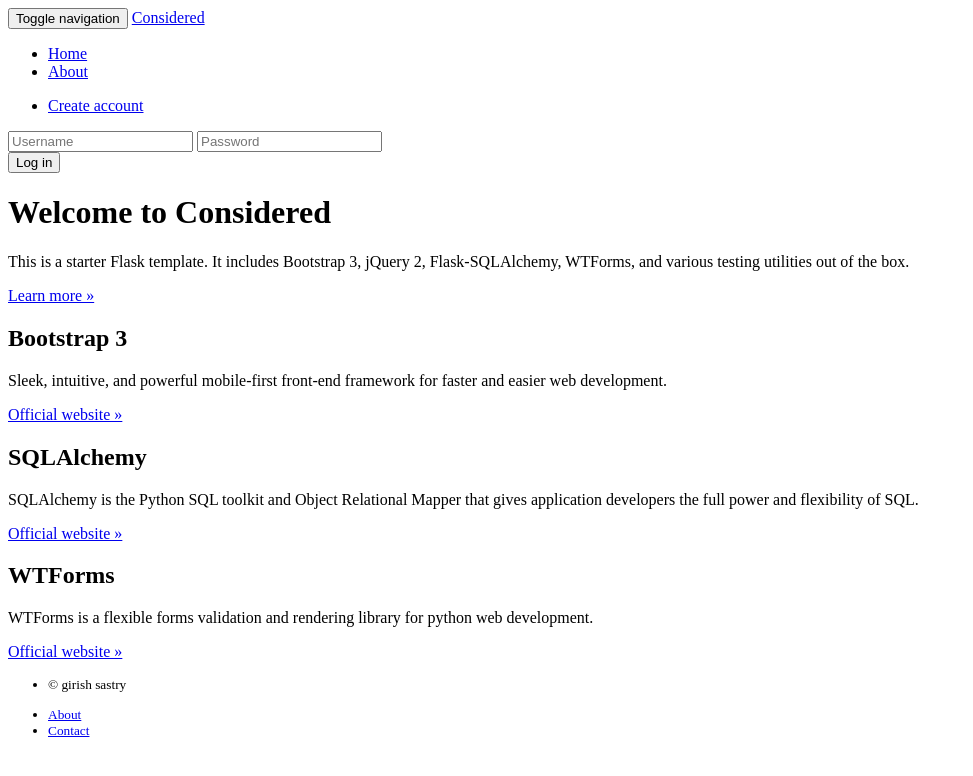
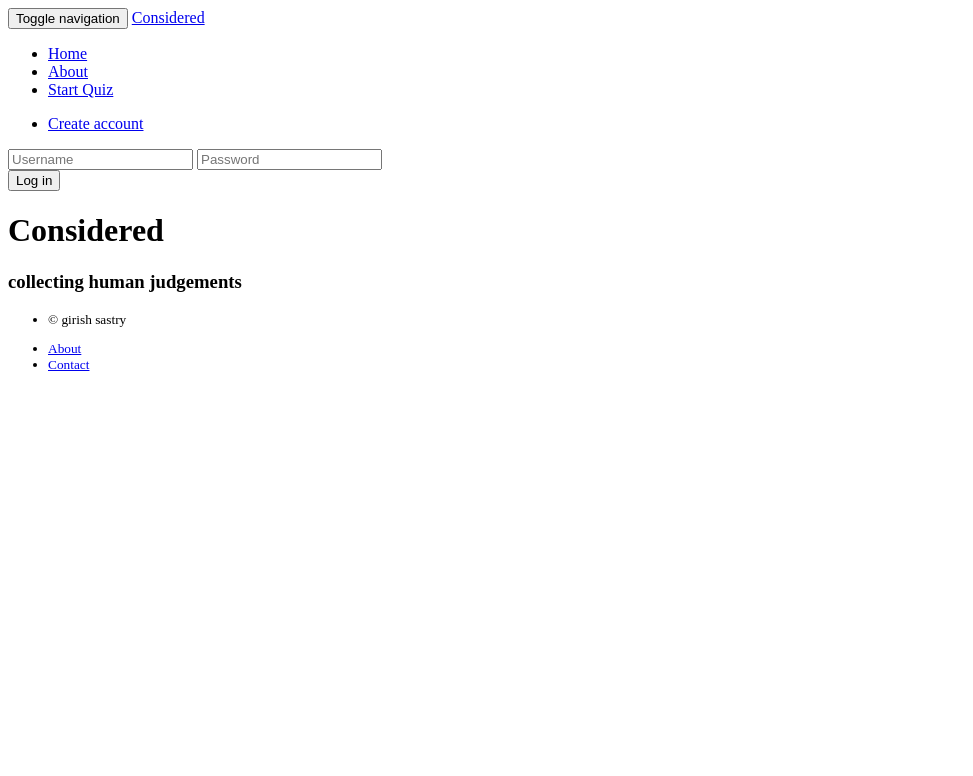
Before and after one commit to gsastry/considered, a Flask app: template considered/templates/public/home.html in a window 1280 px wide. Shown: the top 776 px of the page, without its empty margins (0-973 px from the left). Run offline with Flask 2, Linux system fonts and the light colour scheme; the template is opened without the code that fills it: most values are stand-ins (such as "Sample title", 1, 10 or a date in 2020); form fields are guessed from the names that the template uses.

Commit message:
Start adding views for quiz game

```diff
--- a/considered/app.py
+++ b/considered/app.py
@@ -2,7 +2,7 @@
 """The app module, containing the app factory function."""
 from flask import Flask, render_template
 
-from considered import commands, public, user
+from considered import commands, public, user, quiz
 from considered.extensions import bcrypt, cache, csrf_protect, db, debug_toolbar, login_manager, migrate, webpack
 from considered.settings import ProdConfig
 
@@ -39,6 +39,7 @@
     """Register Flask blueprints."""
     app.register_blueprint(public.views.blueprint)
     app.register_blueprint(user.views.blueprint)
+    app.register_blueprint(quiz.views.blueprint)
     return None
 
 
--- a/considered/quiz/forms.py
+++ b/considered/quiz/forms.py
@@ -1,5 +1,5 @@
 # -*- coding: utf-8 -*-
-"""User forms."""
+"""Quiz forms."""
 from flask_wtf import Form
 from wtforms import PasswordField, StringField
 from wtforms.validators import DataRequired, Email, EqualTo, Length
--- a/considered/quiz/models.py
+++ b/considered/quiz/models.py
@@ -1,5 +1,5 @@
 # -*- coding: utf-8 -*-
-"""User models."""
+"""Quiz models."""
 import datetime as dt
 
 from flask_login import UserMixin
--- a/considered/templates/nav.html
+++ b/considered/templates/nav.html
@@ -21,6 +21,7 @@
     <ul class="nav navbar-nav">
       <li><a href="{{ url_for('public.home') }}">Home</a></li>
       <li><a href="{{ url_for('public.about') }}">About</a></li>
+      <li><a href="{{ url_for('quiz.start') }}">Start Quiz</a></li>
     </ul>
     {% if current_user and current_user.is_authenticated %}
     <ul class="nav navbar-nav navbar-right">
--- a/considered/templates/public/home.html
+++ b/considered/templates/public/home.html
@@ -3,30 +3,27 @@
 {% block content %}
 <!-- Main jumbotron for a primary marketing message or call to action -->
 <div class="jumbotron">
-
-  <h1>Welcome to Considered</h1>
-
-  <p>This is a starter Flask template. It includes Bootstrap 3, jQuery 2, Flask-SQLAlchemy, WTForms, and various testing utilities out of the box.</p>
-  <p><a href="https://github.com/sloria/cookiecutter-flask" class="btn btn-primary btn-large">Learn more &raquo;</a></p>
+  <h1>Considered</h1>
+  <h3>collecting human judgements</h3>
 </div><!-- /.jumbotron -->
 
-<div class="body-content">
-  <div class="row">
-    <div class="col-lg-4">
-      <h2><i class="fa fa-code"></i> Bootstrap 3</h2>
-      <p>Sleek, intuitive, and powerful mobile-first front-end framework for faster and easier web development.</p>
-      <p><a class="btn btn-default" href="http://getbootstrap.com/">Official website &raquo;</a></p>
-    </div>
-    <div class="col-lg-4">
-      <h2><i class="fa fa-flask"></i> SQLAlchemy</h2>
-      <p>SQLAlchemy is the Python SQL toolkit and Object Relational Mapper that gives application developers the full power and flexibility of SQL.</p>
-      <p><a href="http://www.sqlalchemy.org/" class="btn btn-default">Official website &raquo;</a></p>
-   </div>
-    <div class="col-lg-4">
-      <h2><i class="fa fa-edit"></i> WTForms</h2>
-      <p>WTForms is a flexible forms validation and rendering library for python web development.</p>
-      <p><a href="http://wtforms.simplecodes.com/" class="btn btn-default">Official website &raquo;</a></p>
-    </div>
-  </div><!-- /.row -->
-</div>
+<!--<div class="body-content">-->
+<!--<div class="row">-->
+<!--<div class="col-lg-4">-->
+<!--<h2><i class="fa fa-code"></i> Bootstrap 3</h2>-->
+<!--<p>Sleek, intuitive, and powerful mobile-first front-end framework for faster and easier web development.</p>-->
+<!--<p><a class="btn btn-default" href="http://getbootstrap.com/">Official website &raquo;</a></p>-->
+<!--</div>-->
+<!--<div class="col-lg-4">-->
+<!--<h2><i class="fa fa-flask"></i> SQLAlchemy</h2>-->
+<!--<p>SQLAlchemy is the Python SQL toolkit and Object Relational Mapper that gives application developers the full power and flexibility of SQL.</p>-->
+<!--<p><a href="http://www.sqlalchemy.org/" class="btn btn-default">Official website &raquo;</a></p>-->
+<!--</div>-->
+<!--<div class="col-lg-4">-->
+<!--<h2><i class="fa fa-edit"></i> WTForms</h2>-->
+<!--<p>WTForms is a flexible forms validation and rendering library for python web development.</p>-->
+<!--<p><a href="http://wtforms.simplecodes.com/" class="btn btn-default">Official website &raquo;</a></p>-->
+<!--</div>-->
+<!--</div>&lt;!&ndash; /.row &ndash;&gt;-->
+<!--</div>-->
 {% endblock %}
--- a/considered/templates/quiz/start.html
+++ b/considered/templates/quiz/start.html
@@ -1,6 +1,7 @@
 
 {% extends "layout.html" %}
 {% block content %}
-    <h1>Welcome {{ current_user.username }}</h1>
-    <h3>This is the members-only page.</h3>
+    <h1>Welcome {{ current_user.username }}!</h1>
+    <h3>This is the start of the quiz. </h3>
+
 {% endblock %}
```
Also changed, not shown: considered/quiz/views.py (+4 -4 lines).
